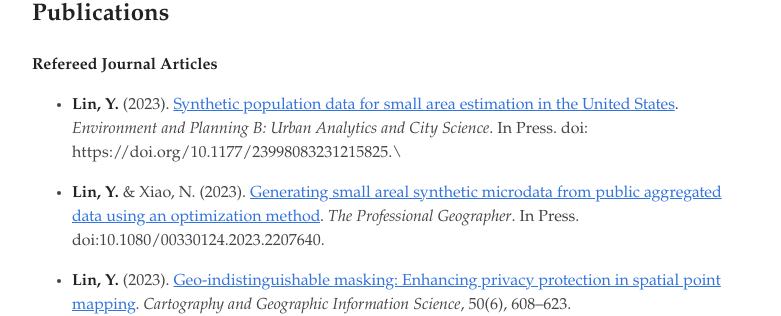
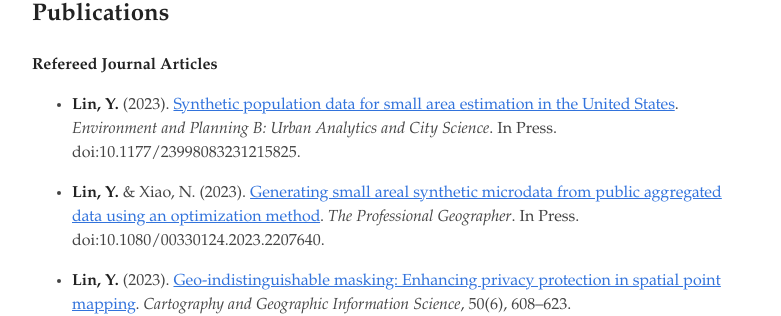
Before and after one commit to linyuehzzz/linyuehzzz.github.io, a Jekyll site: the page built from publications.md, in a window 1280 px wide. Shown: the part 143-459 px from the top of the page, without its empty margins (248-1029 px from the left). Built offline with Jekyll 4.4.1, drawn with Linux system fonts in a browser that asks for light colours; part of the change alters nothing that is shown.

Commit message:
Update publications.md

```diff
--- a/publications.md
+++ b/publications.md
@@ -7,7 +7,7 @@ permalink: /publications
 
 **Refereed Journal Articles**
 
-- **Lin, Y.** (2023). [Synthetic population data for small area estimation in the United States](https://doi.org/10.1177/23998083231215825). *Environment and Planning B: Urban Analytics and City Science*. In Press. doi: https://doi.org/10.1177/23998083231215825.\\
+- **Lin, Y.** (2023). [Synthetic population data for small area estimation in the United States](https://doi.org/10.1177/23998083231215825). *Environment and Planning B: Urban Analytics and City Science*. In Press. doi:10.1177/23998083231215825.
 
 - **Lin, Y.** & Xiao, N. (2023). [Generating small areal synthetic microdata from public aggregated data using an optimization method](https://www.tandfonline.com/doi/full/10.1080/00330124.2023.2207640). *The Professional Geographer*. In Press. doi:10.1080/00330124.2023.2207640.
 
```
